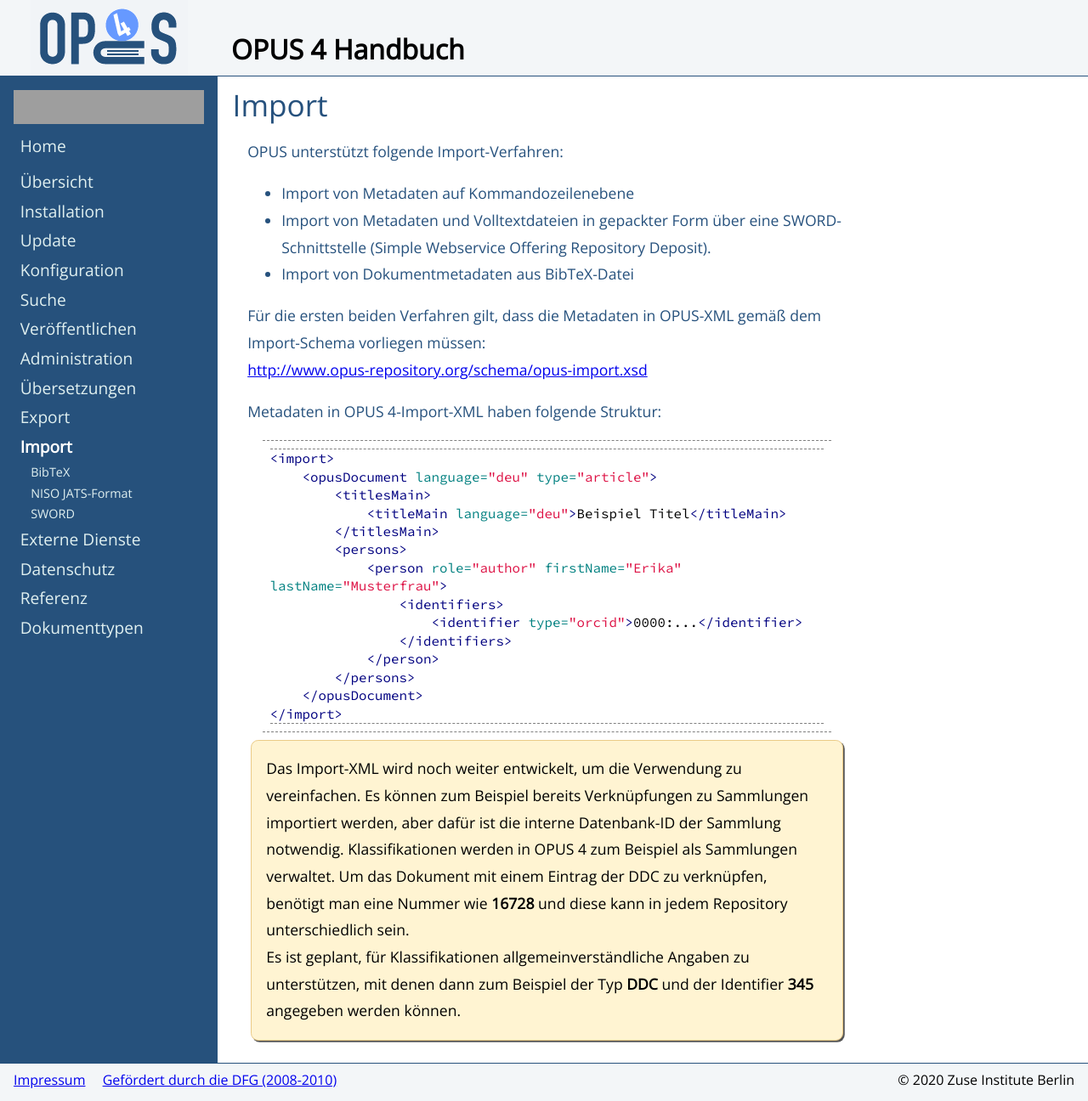
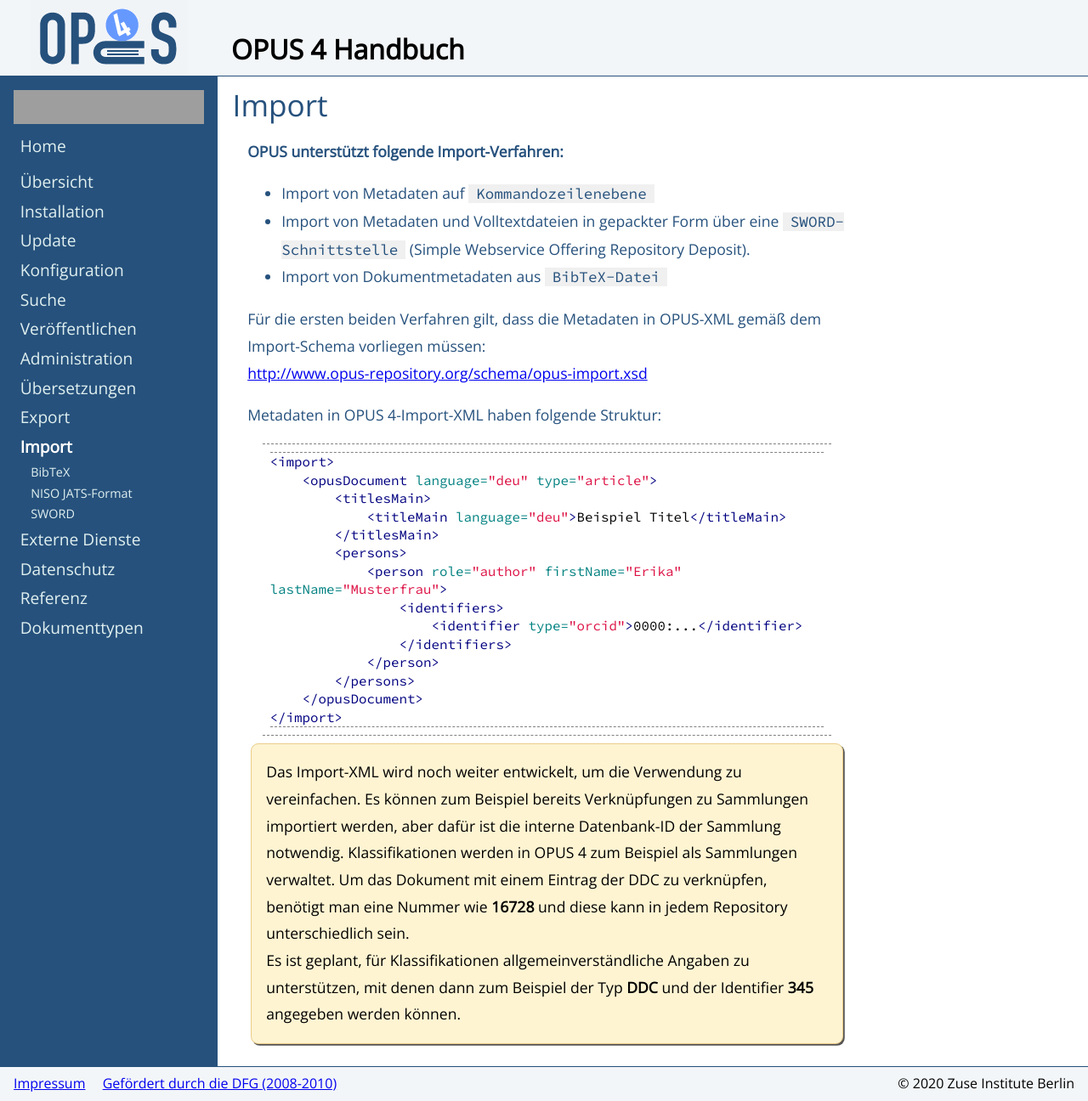
Before and after one commit to OPUS4/userdoc, a Jekyll site: the page built from import/index.md, in a window 1280 px wide. Shown: the whole page at 85% size. Built offline with Jekyll 4.4.1, drawn with Linux system fonts in a browser that asks for light colours; grey boxes are pictures that could not be loaded.

Commit message:
Formatierungsanpassung

```diff
--- a/import/index.md
+++ b/import/index.md
@@ -5,12 +5,12 @@ weight: 110
 
 # Import
 
-OPUS unterstützt folgende Import-Verfahren:
+**OPUS unterstützt folgende Import-Verfahren:**
 
-* Import von Metadaten auf Kommandozeilenebene
-* Import von Metadaten und Volltextdateien in gepackter Form über eine SWORD-Schnittstelle (Simple Webservice Offering
+* Import von Metadaten auf `Kommandozeilenebene`
+* Import von Metadaten und Volltextdateien in gepackter Form über eine `SWORD-Schnittstelle` (Simple Webservice Offering
   Repository Deposit).
-* Import von Dokumentmetadaten aus BibTeX-Datei
+* Import von Dokumentmetadaten aus `BibTeX-Datei`
 
 Für die ersten beiden Verfahren gilt, dass die Metadaten in OPUS-XML gemäß dem Import-Schema vorliegen müssen:
 <br />
```
